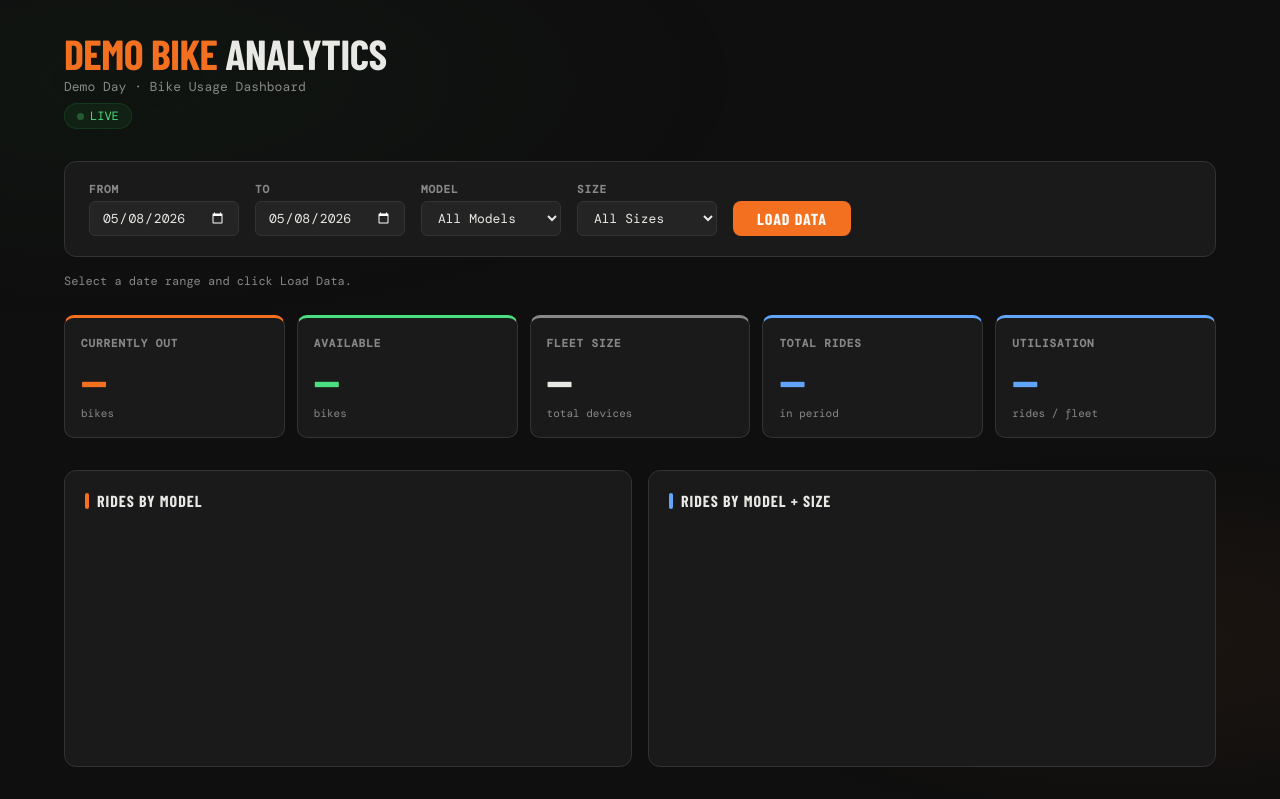
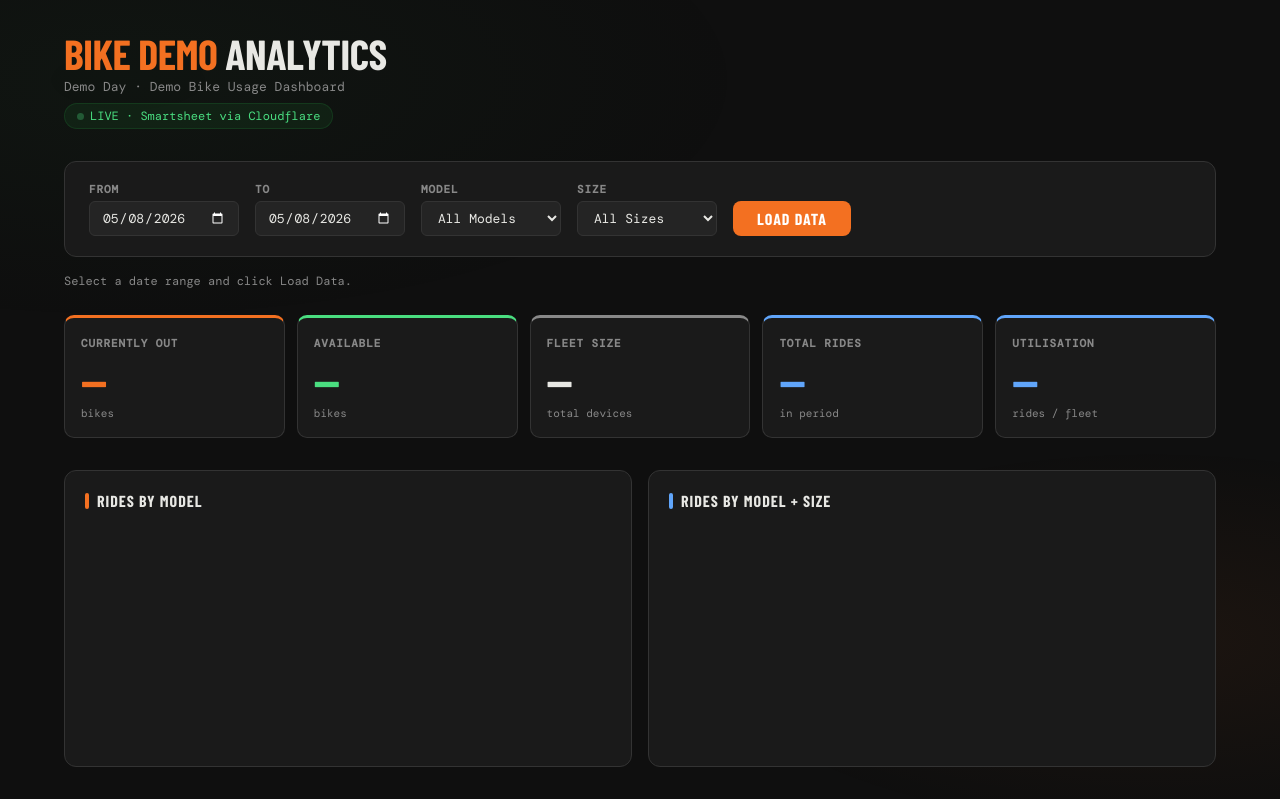
Before and after one commit to kateaardal/DASH, a plain HTML site: page index.html in a window 1280 px wide. Shown: the top 799 px of the page. Drawn offline with nearby package versions, Linux system fonts and the light colour scheme; a web font is replaced by a local one.

Commit message:
Update index.html

```diff
--- a/index.html
+++ b/index.html
@@ -3,7 +3,7 @@
 <head>
 <meta charset="UTF-8">
 <meta name="viewport" content="width=device-width, initial-scale=1.0">
-<title>Wenco — Demo Day Analytics</title>
+<title>Bike Demo Analytics</title>
 <script src="https://cdnjs.cloudflare.com/ajax/libs/Chart.js/4.4.0/chart.umd.min.js"></script>
 <style>
   @import url('https://fonts.googleapis.com/css2?family=DM+Mono:wght@400;500&family=Barlow+Condensed:wght@400;600;700;800&family=Barlow:wght@400;500;600&display=swap');
@@ -77,9 +77,9 @@
 </head>
 <body>
 <div class="wrap">
-  <h1><span>Demo Bike</span> Analytics</h1>
-  <p class="sub">Demo Day · Bike Usage Dashboard</p>
-  <div class="live">LIVE</div>
+  <h1><span>Bike Demo</span> Analytics</h1>
+  <p class="sub">Demo Day · Demo Bike Usage Dashboard</p>
+  <div class="live">LIVE · Smartsheet via Cloudflare</div>
 
   <div class="cfg">
     <div class="cg"><label>From</label><input type="date" id="df" /></div>
```
